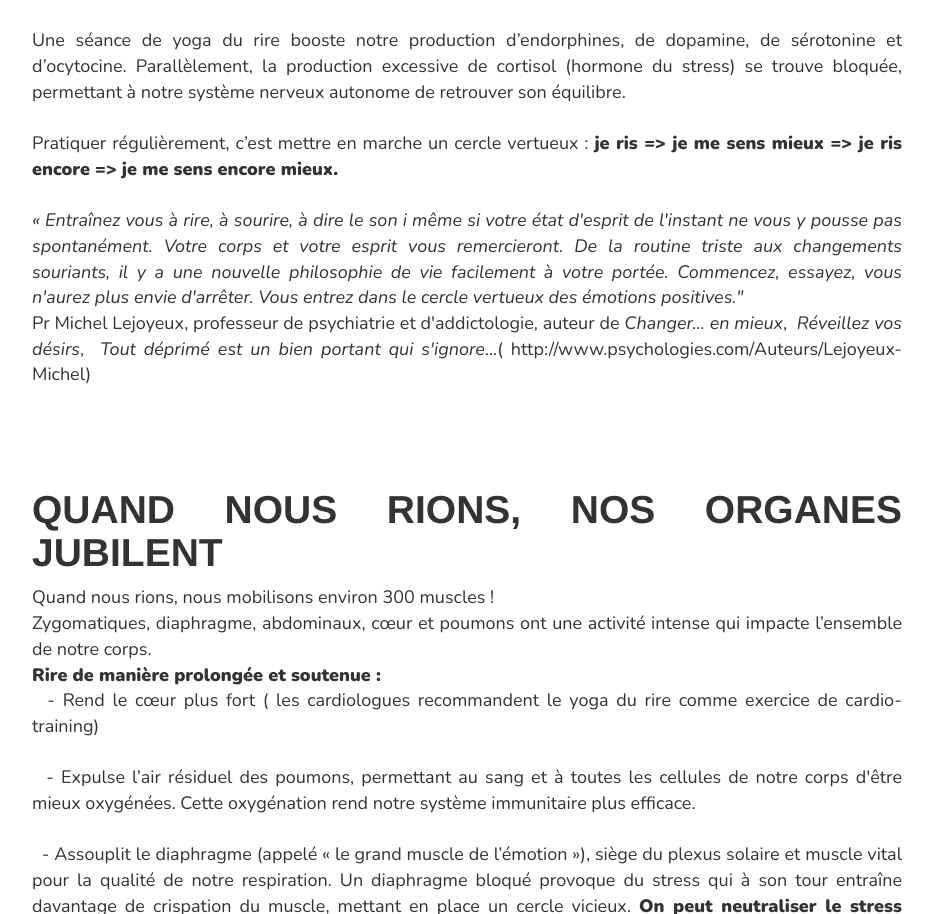
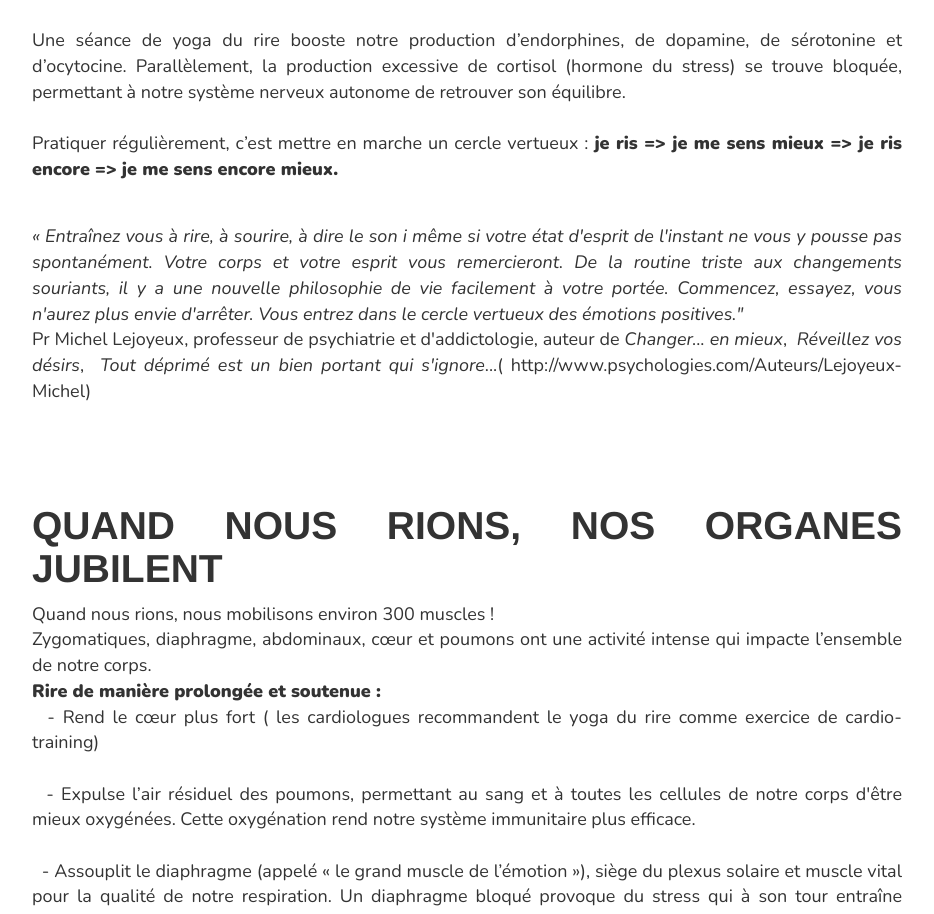
Before and after one commit to arthur-koenig/yoga-rires, a Jekyll site: the page built from presentation/index.html, in a window 1280 px wide. Shown: the part 2702-3616 px from the top of the page, without its empty margins (173-1107 px from the left). Built offline with Jekyll 4.4.1, drawn with Linux system fonts in a browser that asks for light colours; nearby versions of some CDN libraries; some web fonts are replaced; comment, search, counter and statistics services are not loaded.

Commit message:
Update from Forestry.io - presentation/index.html

```diff
--- a/presentation/index.html
+++ b/presentation/index.html
@@ -41,7 +41,7 @@ Une séance de yoga du rire offre la possibilité de s’installer dans le rire
 
 Une séance de yoga du rire booste notre production d’endorphines, de dopamine, de sérotonine et d’ocytocine. Parallèlement, la production excessive de cortisol (hormone du stress) se trouve bloquée, permettant à notre système nerveux autonome de retrouver son équilibre.<br><br>
 
-Pratiquer régulièrement, c’est mettre en marche un cercle vertueux : <b>je ris =&gt; je me sens mieux =&gt; je ris encore =&gt; je me sens encore mieux.</b><br><br>
+Pratiquer régulièrement, c’est mettre en marche un cercle vertueux : <b>je ris =&gt; je me sens mieux =&gt; je ris encore =&gt; je me sens encore mieux.<br></b><p><br></p>
 
 <i>« Entraînez vous à rire, à sourire, à dire le son i même si votre état d'esprit de l'instant ne vous y pousse pas spontanément. Votre corps et votre esprit vous remercieront. De la routine triste aux changements souriants, il y a une nouvelle philosophie de vie facilement à votre portée. Commencez, essayez, vous n'aurez plus envie d'arrêter. Vous entrez dans le cercle vertueux des émotions positives."&nbsp;&nbsp;</i>  <br>
 Pr Michel Lejoyeux, professeur de psychiatrie et d'addictologie, auteur de <i>Changer... en mieux</i>,&nbsp; <i>Réveillez vos désirs</i>,&nbsp; <i>Tout déprimé est un bien portant qui s'ignore</i>...( http://www.psychologies.com/Auteurs/Lejoyeux-Michel)</section>
@@ -59,11 +59,11 @@ Quand nous rions, nous mobilisons environ 300 muscles !<br>
 <br>&nbsp;- Libère naturellement la respiration abdominale - la plus profonde et la plus apaisante des respirations <br>
 <br>&nbsp;- Améliore la digestion, assure un bon drainage des fluides et réduit la constipation grâce au massage en douceur des organes (estomac, foie, vésicule biliaire,  intestins) <br><br>&nbsp;Envie de voir comment faire ? Une illustre Canadienne, Linda Leclerc, figure de proue du yoga du rire au Québec, explique ici comment pratiquer le yoga du rire, même seul(e)&nbsp; : A ses explications simples et claires s'ajoute son accent irrésistible. <br><br>
 
- <iframe width="100%" height="510" src="https://www.youtube.com/embed/sDQRqS7c0nk" frameborder="0" allowfullscreen></iframe><br><br>
+ <iframe src="https://www.youtube.com/embed/sDQRqS7c0nk" allowfullscreen="" frameborder="0" width="100%" height="510"></iframe><br><br>
 
   ...Et pour voir comment se termine souvent une séance de yoga du rire :<br><br>
 
-<iframe width="100%" height="510" src="https://www.youtube.com/embed/kDt2LuoCHFI" frameborder="0" allowfullscreen></iframe>
+<iframe src="https://www.youtube.com/embed/kDt2LuoCHFI" allowfullscreen="" frameborder="0" width="100%" height="510"></iframe>
 
   </section>
 
```
